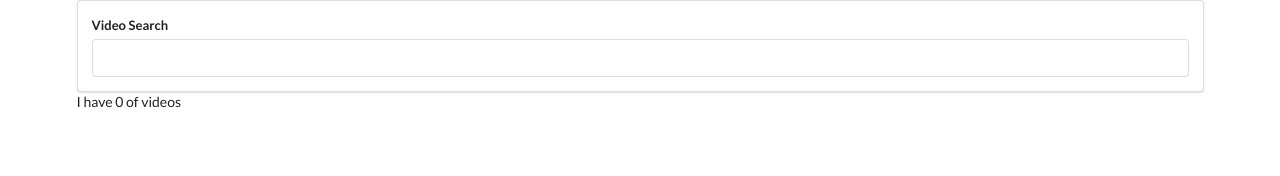
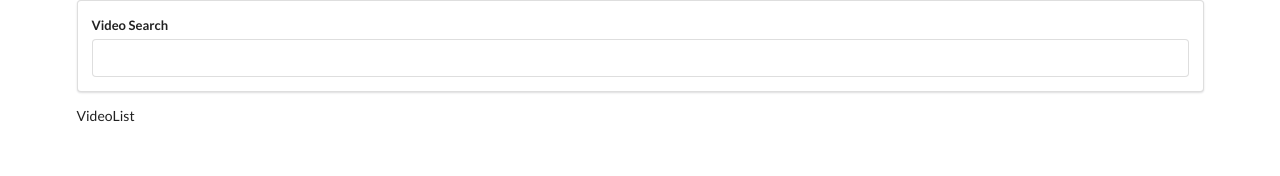
Before and after one commit to basilng/video-hooks, a React (Create React App) app: page / in a window 1280 px wide. Shown: the top 176 px of the page. Built offline with nearby package versions, Linux system fonts and the light colour scheme.

Commit message:
Passing state as props

```diff
--- a/src/components/App.js
+++ b/src/components/App.js
@@ -1,6 +1,7 @@
 import React, { Component } from "react";
 import SearchBar from "./SearchBar";
 import youtube from "../apis/youtube";
+import VideoList from "./VideoList";
 
 class App extends Component {
   state = {
@@ -18,8 +19,8 @@ class App extends Component {
   render() {
     return (
       <div className="ui container">
-        <SearchBar onSubmit={this.onFormSubmit} />I have{" "}
-        {this.state.videos.length} of videos
+        <SearchBar onSubmit={this.onFormSubmit} />
+        <VideoList videos={this.state.videos} />
       </div>
     );
   }
--- /dev/null
+++ b/src/components/VideoItem.js
@@ -0,0 +1 @@
+import React from "react";
--- /dev/null
+++ b/src/components/VideoList.js
@@ -0,0 +1,8 @@
+import React from "react";
+
+const VideoList = (props) => {
+  console.log(props.videos);
+  return <div>VideoList</div>;
+};
+
+export default VideoList;
```
